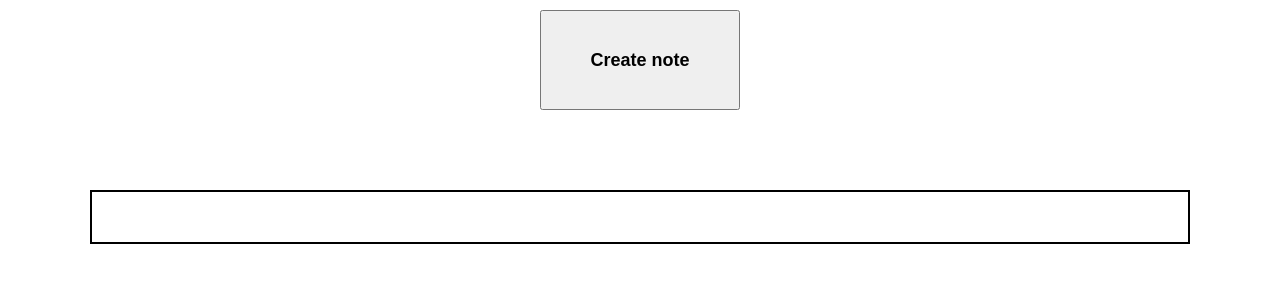
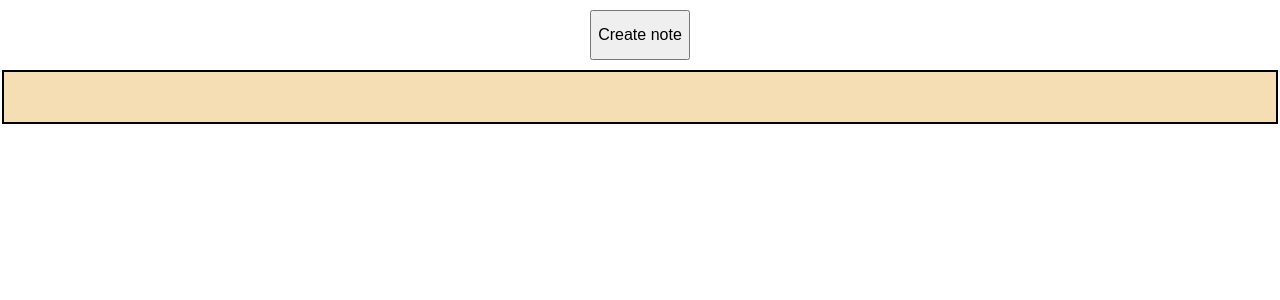
Before and after one commit to evgenyshaikovskiy/notes-application, a React (Create React App) app: page / in a window 1280 px wide. Shown: the top 300 px of the page. Built offline with nearby package versions, Linux system fonts and the light colour scheme.

Commit message:
fix styles for application

```diff
--- a/src/App.css
+++ b/src/App.css
@@ -8,13 +8,14 @@
 .notes-container {
   display: grid;
   grid-template-columns: repeat(4, 1fr);
-  margin-left: 90px;
-  margin-right: 90px;
   padding: 25px;
-  margin-top: 70px;
-  margin-bottom: 30px;
+  margin-bottom: 10px;
+  margin-left: 2px;
+  margin-right: 2px;
   border: 2px solid black;
   overflow: scroll;
+
+  background-color: wheat;
 }
 
 .note-create-container {
@@ -25,10 +26,10 @@
 }
 
 .note-create-btn {
-  width: 200px;
-  height: 100px;
-  font-size: large;
-  font-weight: 700;
+  width: 100px;
+  height: 50px;
+  font-size: medium;
+  font-weight: 400;
 }
 
 /*Common styles*/
--- a/src/components/hashtag/hashtag.component.tsx
+++ b/src/components/hashtag/hashtag.component.tsx
@@ -76,17 +76,17 @@ export const HashtagComponent = ({
 
       <div className="icons-container">
         <CheckIcon
-          className="bi bi-check-lg icon hashtag-icon"
+          className="icon hashtag-icon"
           style={{ display: isBlocked ? "none" : "" }}
           onClick={submitHashtag}
         ></CheckIcon>
         <PenIcon
-          className="bi bi-pen icon hashtag-icon"
+          className="icon hashtag-icon"
           style={{ display: !isBlocked ? "none" : "" }}
           onClick={startEditing}
         ></PenIcon>
         <CircleIcon
-          className="bi bi-x icon hashtag-icon"
+          className="icon hashtag-icon"
           onClick={removeHashtag}
           style={{ display: !isBlocked ? "none" : "" }}
         ></CircleIcon>{" "}
--- a/src/components/note/note.component.tsx
+++ b/src/components/note/note.component.tsx
@@ -3,6 +3,9 @@ import { Note } from "../../types";
 import { StorageContext } from "../../contexts/storage.context";
 import { ModalWindow } from "../modal/modal.component";
 import { NoteForm } from "../note-form/note-form";
+
+import { ReactComponent as PenIcon } from "./../../assets/pen-icon.svg";
+import { ReactComponent as TrashIcon } from "./../../assets/trash-icon.svg";
 
 import "./note.styles.css";
 
@@ -23,7 +26,7 @@ export const NoteComponent = ({ note }: { note: Note }) => {
             {note.content.split(" ").map((value, idx) =>
               value.startsWith("#") ? (
                 <span className="highlight" key={idx}>
-                  {value} {" "}
+                  {value}{" "}
                 </span>
               ) : (
                 value + " "
@@ -32,14 +35,14 @@ export const NoteComponent = ({ note }: { note: Note }) => {
           </div>
         </div>
         <div className="note-action-icons">
-          <i
-            className="bi bi-pen action-icon"
+          <PenIcon
+            className="icon note-icon"
             onClick={() => setVisible(true)}
-          ></i>
-          <i
-            className="bi bi-trash action-icon"
+          ></PenIcon>
+          <TrashIcon
+            className="icon note-icon"
             onClick={() => removeNote(note.id)}
-          ></i>
+          ></TrashIcon>
         </div>
       </div>
       <ModalWindow visible={visible} setVisible={setVisible}>
--- a/src/components/note/note.styles.css
+++ b/src/components/note/note.styles.css
@@ -1,9 +1,13 @@
 .note-component-wrapper {
   display: flex;
   flex-direction: column;
+  height: 300px;
+  margin: 10px;
   overflow-y: scroll;
-  height: 300px;
-  margin-bottom: 10px;
+  padding: 15px;
+
+  background-color: azure;
+  border-radius: 3px;
 }
 
 .note-hashtags-list-title {
@@ -32,6 +36,7 @@
   height: 100%;
   width: 100%;
   white-space: initial;
+  overflow-y: scroll;
   word-wrap: break-word;
 }
 
@@ -43,3 +48,16 @@
   font-weight: 600;
   color: blue;
 }
+
+.note-action-icons {
+  margin-top: 10px;
+  display: flex;
+  justify-content: flex-start;
+  align-items: center;
+  gap: 10px;
+}
+
+.note-icon {
+  width: 20px;
+  height: 20px;
+}
```
